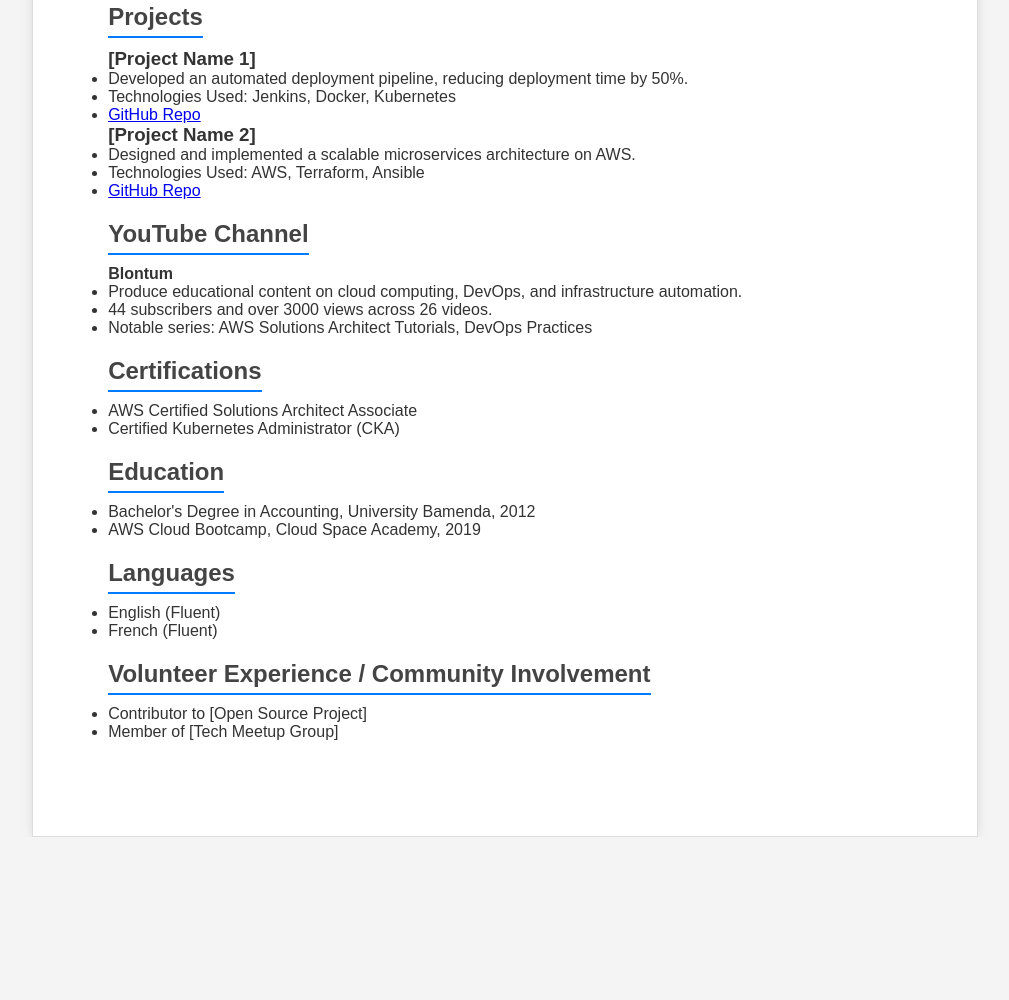
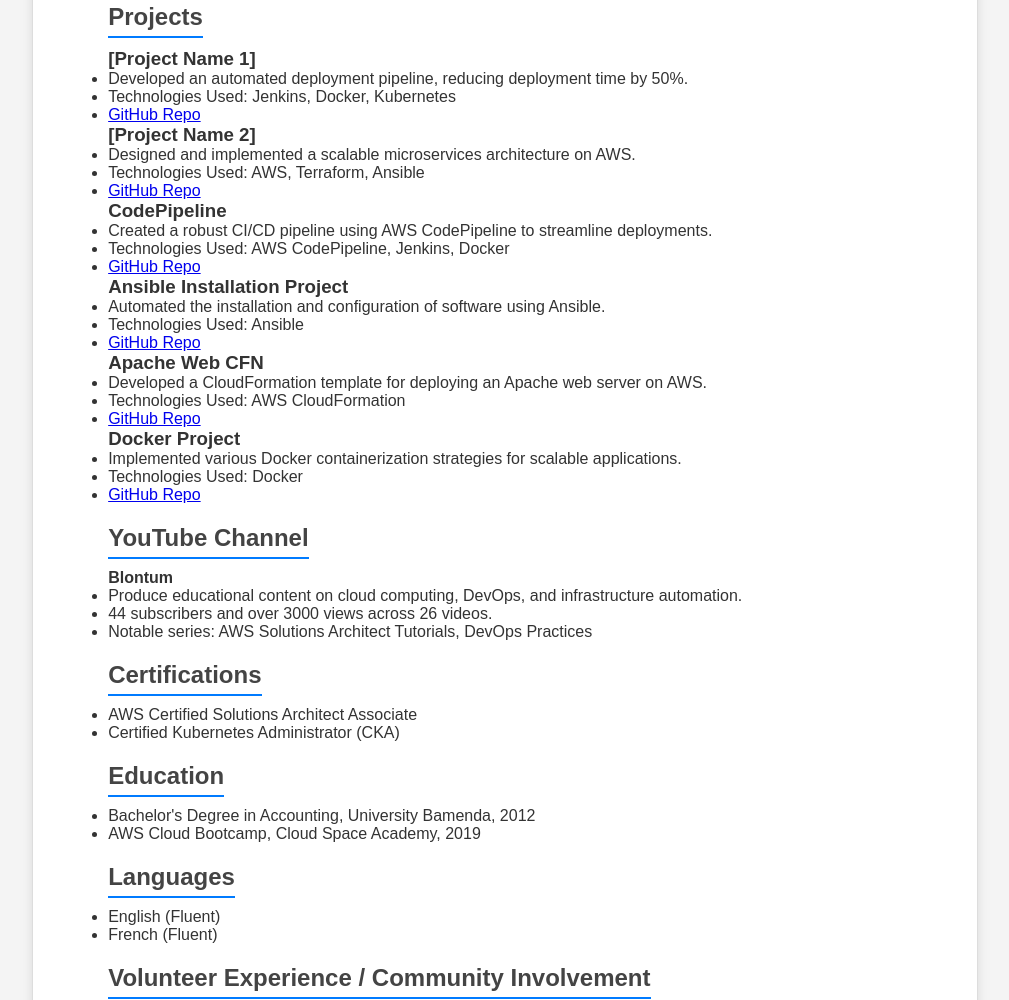
Before and after one commit to Blontum/resume, a plain HTML site: page index.html in a window 1280 px wide. Shown: the part 995-1995 px from the top of the page, without its empty margins (135-1144 px from the left). Before the commit the page ends 1832 px from the top, so only its background shows below. Drawn offline with Linux system fonts and the light colour scheme.

Commit message:
update resume

```diff
--- a/index.html
+++ b/index.html
@@ -112,6 +112,38 @@
                         <li><a href="#">GitHub Repo</a></li>
                     </ul>
                 </div>
+                <div class="project">
+                    <h3>CodePipeline</h3>
+                    <ul>
+                        <li>Created a robust CI/CD pipeline using AWS CodePipeline to streamline deployments.</li>
+                        <li>Technologies Used: AWS CodePipeline, Jenkins, Docker</li>
+                        <li><a href="https://github.com/Blontum/CodePipeline">GitHub Repo</a></li>
+                    </ul>
+                </div>
+                <div class="project">
+                    <h3>Ansible Installation Project</h3>
+                    <ul>
+                        <li>Automated the installation and configuration of software using Ansible.</li>
+                        <li>Technologies Used: Ansible</li>
+                        <li><a href="https://github.com/Blontum/ansible_installation_project1">GitHub Repo</a></li>
+                    </ul>
+                </div>
+                <div class="project">
+                    <h3>Apache Web CFN</h3>
+                    <ul>
+                        <li>Developed a CloudFormation template for deploying an Apache web server on AWS.</li>
+                        <li>Technologies Used: AWS CloudFormation</li>
+                        <li><a href="https://github.com/Blontum/Apache-web-cfn">GitHub Repo</a></li>
+                    </ul>
+                </div>
+                <div class="project">
+                    <h3>Docker Project</h3>
+                    <ul>
+                        <li>Implemented various Docker containerization strategies for scalable applications.</li>
+                        <li>Technologies Used: Docker</li>
+                        <li><a href="https://github.com/Blontum/docker-project">GitHub Repo</a></li>
+                    </ul>
+                </div>
             </div>
         </section>
 
```
